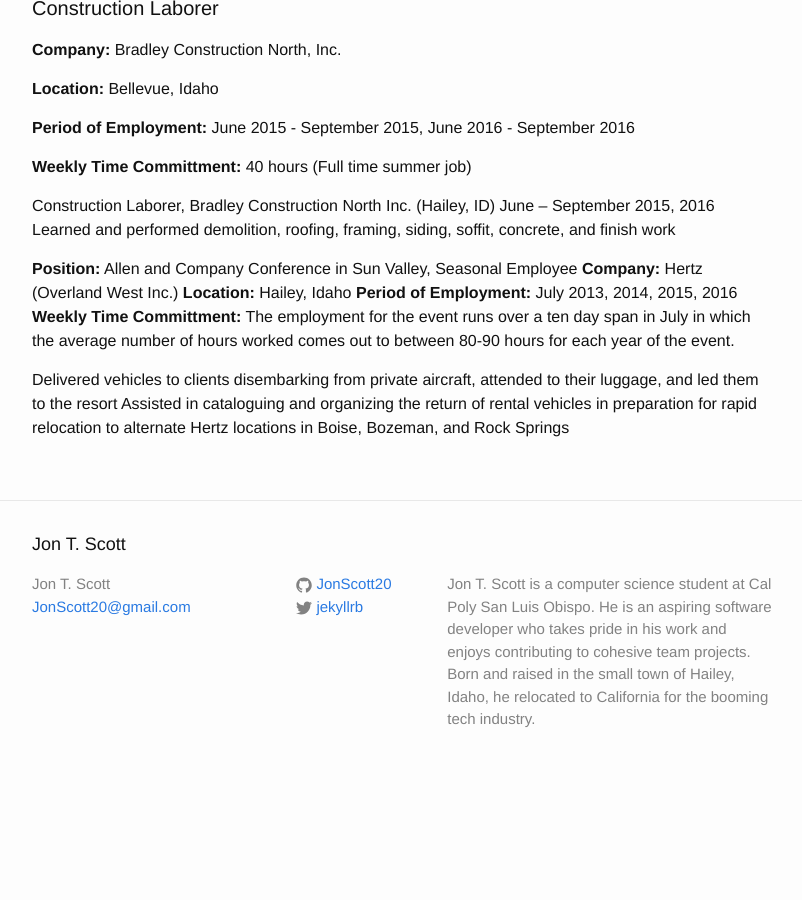
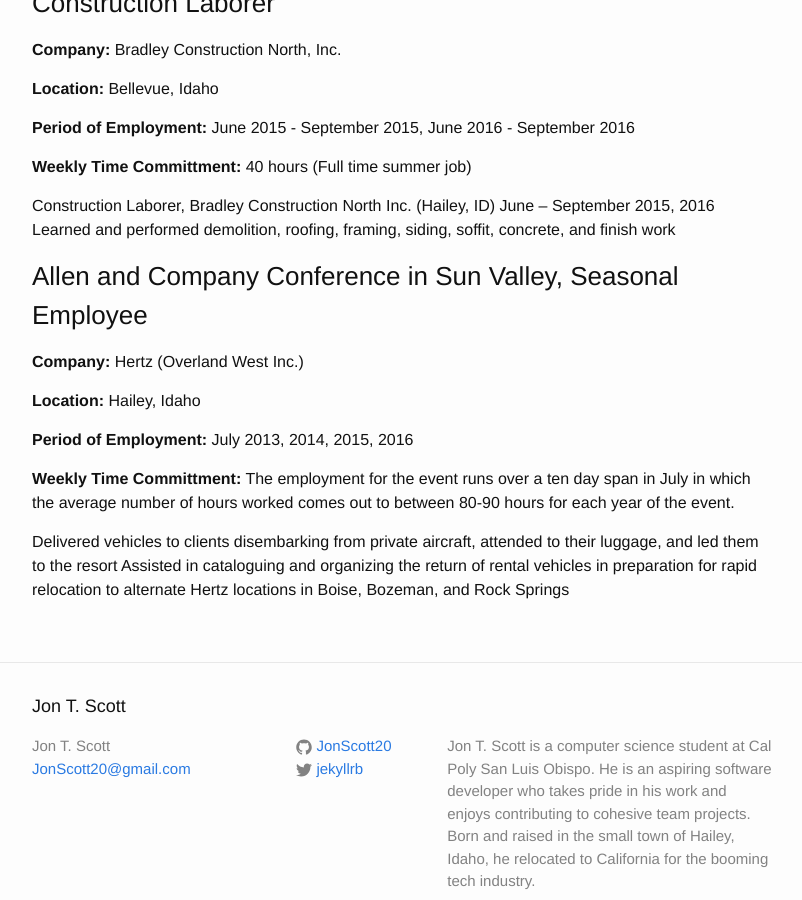
Before and after one commit to JonScott20/JonScott20.github.io, a Jekyll site: the page built from employment.md, in a window 1280 px wide and 900 px high, scrolled down 565 px. Shown: the whole window, without its empty margins (238-1040 px from the left). Built offline with Jekyll 4.4.1, drawn with Linux system fonts in a browser that asks for light colours; before the commit the page ends 1356 px from its top, so only the background shows below that.

Commit message:
Update employment.md

```diff
--- a/employment.md
+++ b/employment.md
@@ -4,7 +4,7 @@
 permalink: /employment/
 ---
 
-## Rental Car Counter Agent
+### Rental Car Counter Agent
 
 **Company:** Hertz (Indepentent Licensee)
 
@@ -18,7 +18,7 @@
 
 
 
-#### Construction Laborer
+### Construction Laborer
 
 **Company:** Bradley Construction North, Inc.
 
@@ -31,10 +31,14 @@
 Construction Laborer, Bradley Construction North Inc. (Hailey, ID)   June – September 2015, 2016
 Learned and performed demolition, roofing, framing, siding, soffit, concrete, and finish work
 
-**Position:** Allen and Company Conference in Sun Valley, Seasonal Employee
+### Allen and Company Conference in Sun Valley, Seasonal Employee
+
 **Company:** Hertz (Overland West Inc.)
+
 **Location:** Hailey, Idaho
+
 **Period of Employment:** July 2013, 2014, 2015, 2016
+
 **Weekly Time Committment:** The employment for the event runs over a ten day span in July in which the average number of hours worked comes out to between 80-90 hours for each year of the event.
 
 Delivered vehicles to clients disembarking from private aircraft, attended to their luggage, and led them to the resort
```
